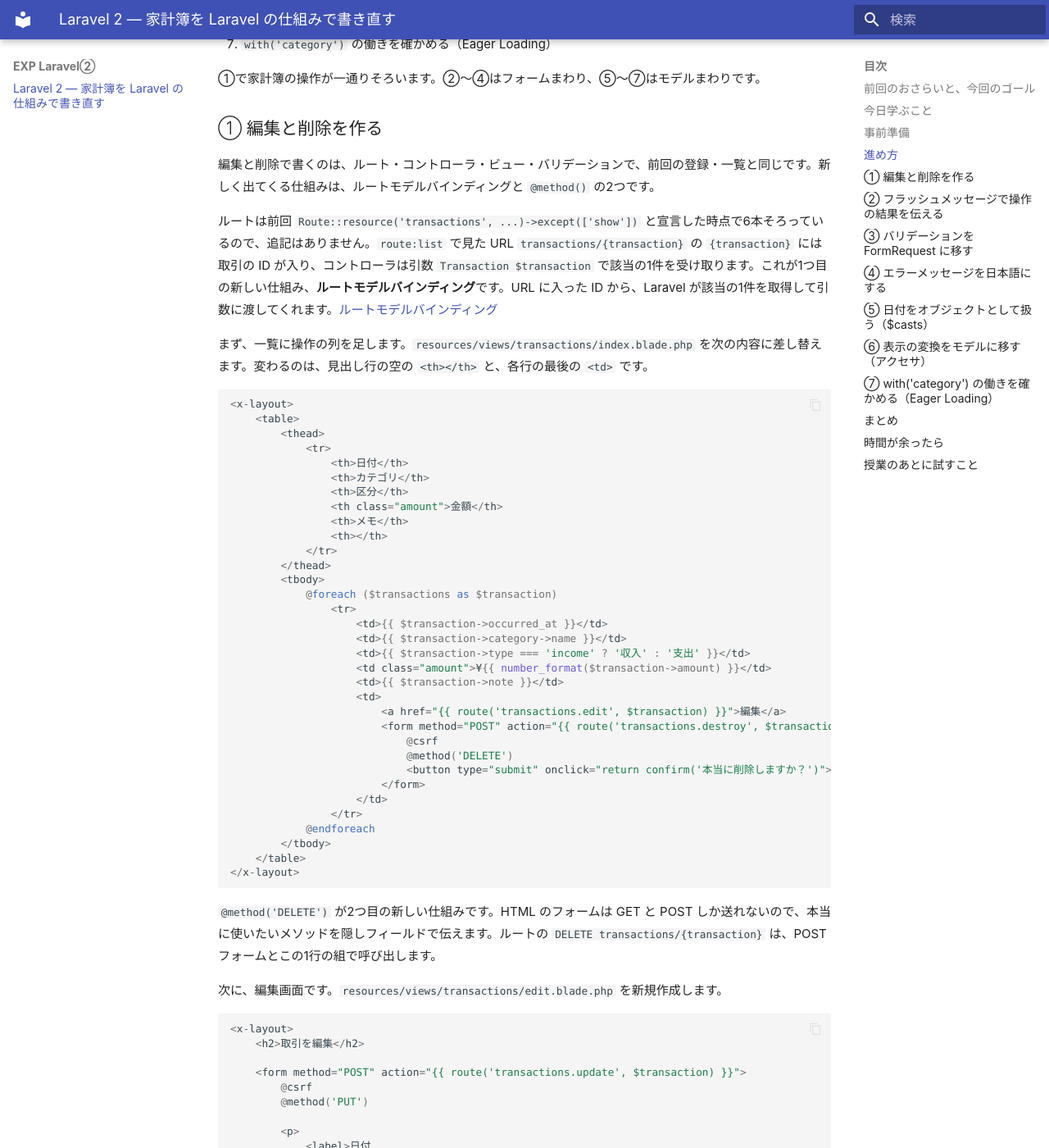
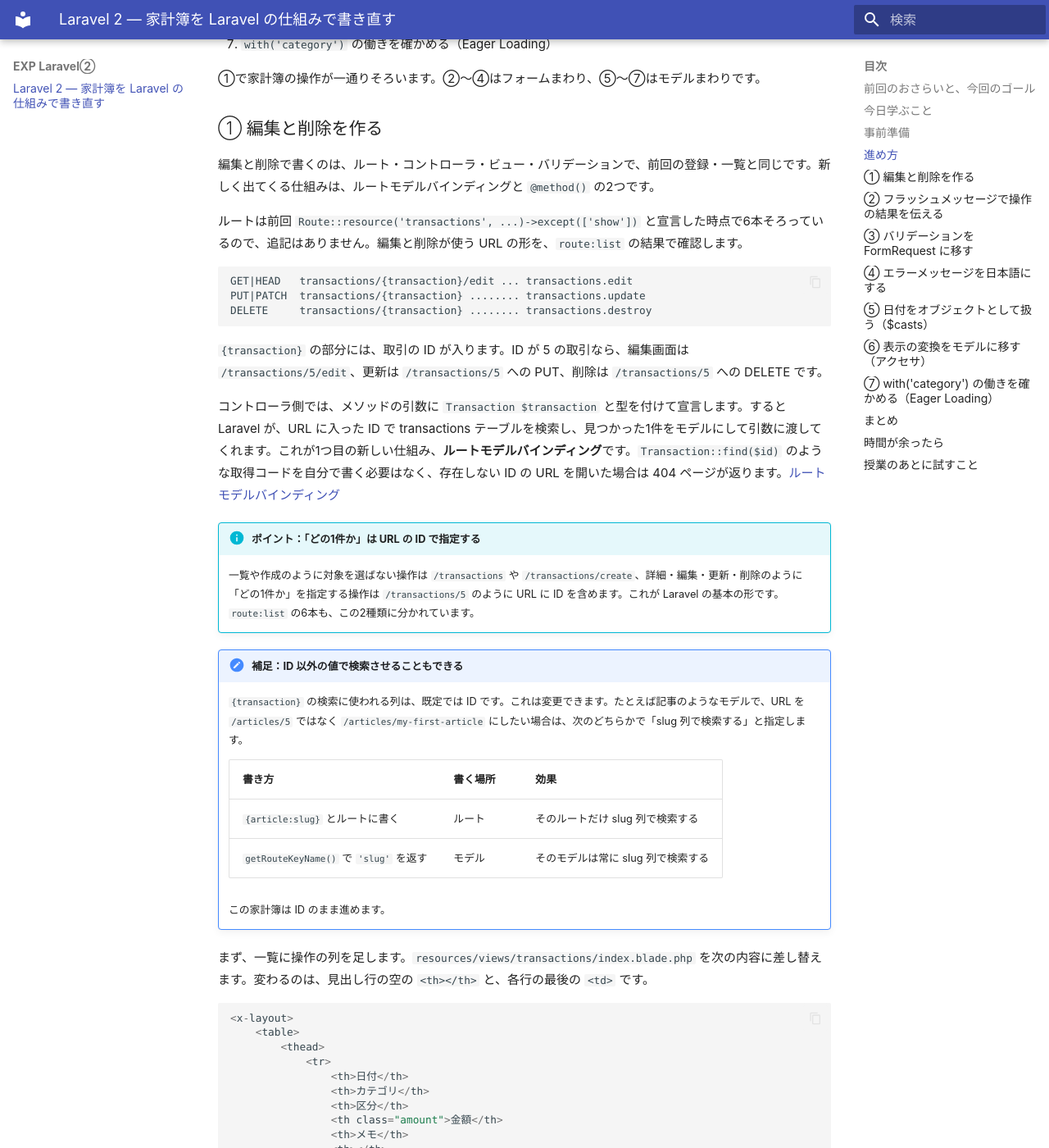
Before and after one commit to abekdwight/gslabo-lesson4, an MkDocs documentation site: the page built from docs/index.md, in a window 1280 px wide and 1400 px high, scrolled down 1973 px. Shown: the whole window at 82% size. Built offline with MkDocs 1.6.1 and Material for MkDocs 9.7.7, drawn with Linux system fonts in a browser that asks for light colours.

Commit message:
expand route model binding explanation with url shape and key customization

````diff
--- a/docs/index.md
+++ b/docs/index.md
@@ -84,7 +84,32 @@ cd kakeibo
 
 編集と削除で書くのは、ルート・コントローラ・ビュー・バリデーションで、前回の登録・一覧と同じです。新しく出てくる仕組みは、ルートモデルバインディングと `@method()` の2つです。
 
-ルートは前回 `Route::resource('transactions', ...)->except(['show'])` と宣言した時点で6本そろっているので、追記はありません。`route:list` で見た URL `transactions/{transaction}` の `{transaction}` には取引の ID が入り、コントローラは引数 `Transaction $transaction` で該当の1件を受け取ります。これが1つ目の新しい仕組み、**ルートモデルバインディング**です。URL に入った ID から、Laravel が該当の1件を取得して引数に渡してくれます。[ルートモデルバインディング](https://readouble.com/laravel/13.x/ja/routing.html#route-model-binding)
+ルートは前回 `Route::resource('transactions', ...)->except(['show'])` と宣言した時点で6本そろっているので、追記はありません。編集と削除が使う URL の形を、`route:list` の結果で確認します。
+
+```
+GET|HEAD   transactions/{transaction}/edit ... transactions.edit
+PUT|PATCH  transactions/{transaction} ........ transactions.update
+DELETE     transactions/{transaction} ........ transactions.destroy
+```
+
+`{transaction}` の部分には、取引の ID が入ります。ID が 5 の取引なら、編集画面は `/transactions/5/edit`、更新は `/transactions/5` への PUT、削除は `/transactions/5` への DELETE です。
+
+コントローラ側では、メソッドの引数に `Transaction $transaction` と型を付けて宣言します。すると Laravel が、URL に入った ID で transactions テーブルを検索し、見つかった1件をモデルにして引数に渡してくれます。これが1つ目の新しい仕組み、**ルートモデルバインディング**です。`Transaction::find($id)` のような取得コードを自分で書く必要はなく、存在しない ID の URL を開いた場合は 404 ページが返ります。[ルートモデルバインディング](https://readouble.com/laravel/13.x/ja/routing.html#route-model-binding)
+
+!!! info "ポイント：「どの1件か」は URL の ID で指定する"
+
+    一覧や作成のように対象を選ばない操作は `/transactions` や `/transactions/create`、詳細・編集・更新・削除のように「どの1件か」を指定する操作は `/transactions/5` のように URL に ID を含めます。これが Laravel の基本の形です。`route:list` の6本も、この2種類に分かれています。
+
+!!! note "補足：ID 以外の値で検索させることもできる"
+
+    `{transaction}` の検索に使われる列は、既定では ID です。これは変更できます。たとえば記事のようなモデルで、URL を `/articles/5` ではなく `/articles/my-first-article` にしたい場合は、次のどちらかで「slug 列で検索する」と指定します。
+
+    | 書き方 | 書く場所 | 効果 |
+    | --- | --- | --- |
+    | `{article:slug}` とルートに書く | ルート | そのルートだけ slug 列で検索する |
+    | `getRouteKeyName()` で `'slug'` を返す | モデル | そのモデルは常に slug 列で検索する |
+
+    この家計簿は ID のまま進めます。
 
 まず、一覧に操作の列を足します。`resources/views/transactions/index.blade.php` を次の内容に差し替えます。変わるのは、見出し行の空の `<th></th>` と、各行の最後の `<td>` です。
 
````
